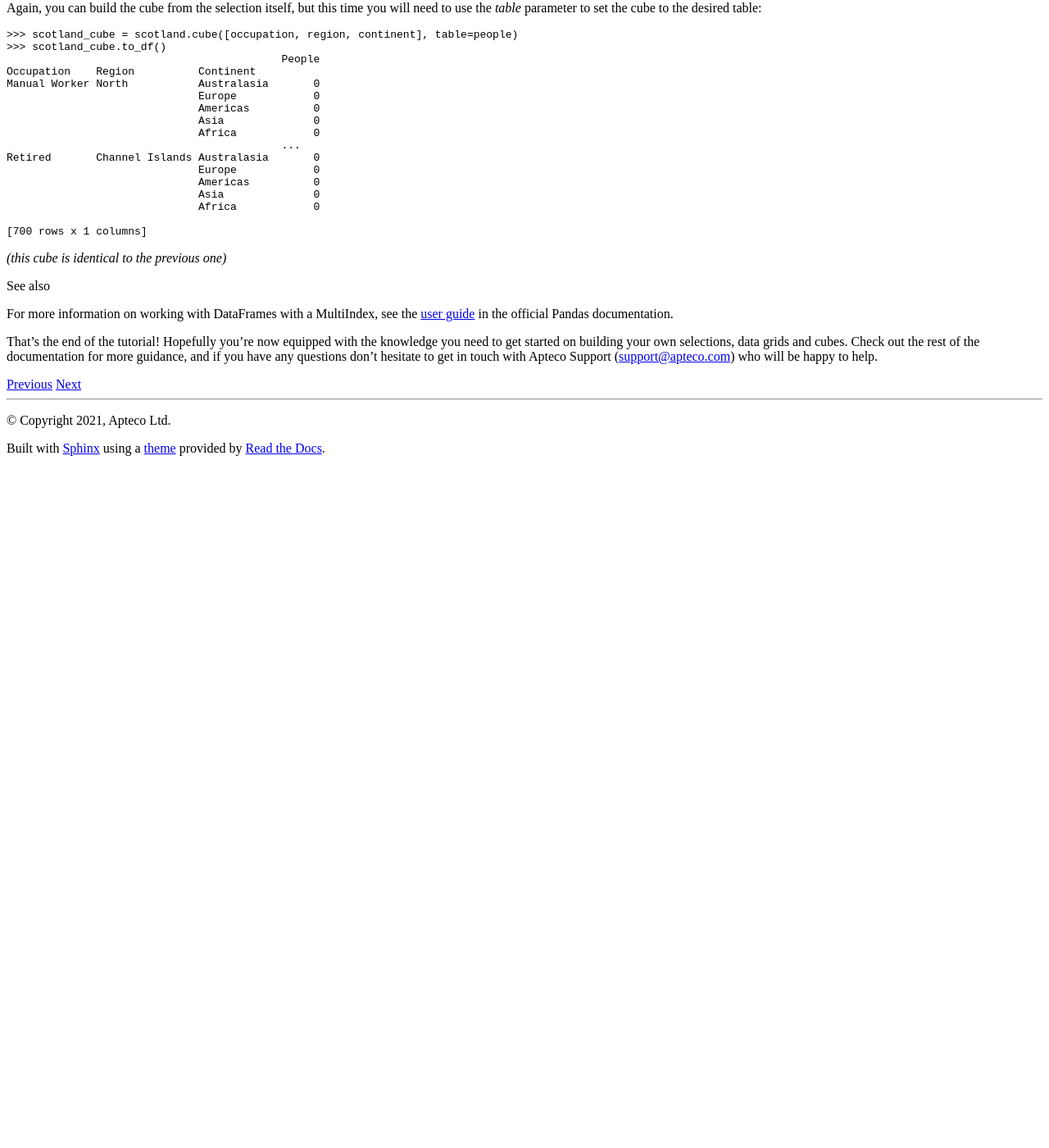
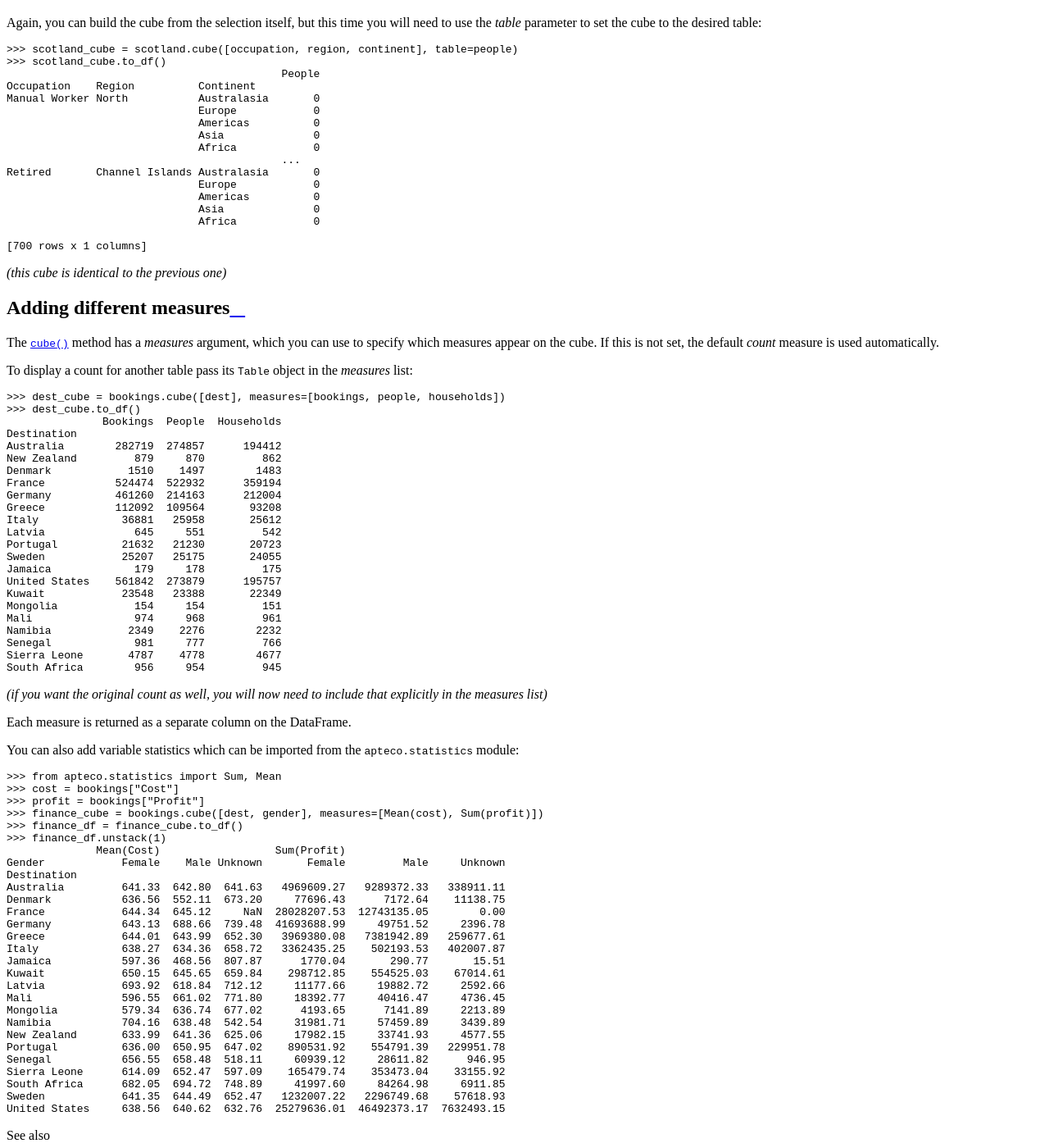
Before and after one commit to Apteco/py-apteco, a Sphinx documentation site: the page built from docs/source/tutorials/tutorial_09.rst, in a window 1280 px wide and 1400 px high, scrolled down 4940 px. Shown: the whole window at 82% size. Built offline with Sphinx 7.4.7 and the Read the Docs theme 2.0.0, drawn with Linux system fonts in a browser that asks for light colours; before the commit the page ends 5504 px from its top, so only the background shows below that; some of the changed text lies outside the part shown.

Commit message:
Add measures examples to cube reference and tutorial. [AB#6433, AB#6431]

```diff
--- a/docs/source/tutorials/tutorial_09.rst
+++ b/docs/source/tutorials/tutorial_09.rst
@@ -328,6 +328,77 @@ to set the cube to the desired table::
 
 *(this cube is identical to the previous one)*
 
+Adding different measures
+=========================
+
+The :meth:`cube` method has a `measures` argument,
+which you can use to specify which measures appear on the cube.
+If this is not set, the default `count` measure is used automatically.
+
+To display a count for another table pass its :class:`Table` object
+in the `measures` list::
+
+    >>> dest_cube = bookings.cube([dest], measures=[bookings, people, households])
+    >>> dest_cube.to_df()
+                   Bookings  People  Households
+    Destination
+    Australia        282719  274857      194412
+    New Zealand         879     870         862
+    Denmark            1510    1497        1483
+    France           524474  522932      359194
+    Germany          461260  214163      212004
+    Greece           112092  109564       93208
+    Italy             36881   25958       25612
+    Latvia              645     551         542
+    Portugal          21632   21230       20723
+    Sweden            25207   25175       24055
+    Jamaica             179     178         175
+    United States    561842  273879      195757
+    Kuwait            23548   23388       22349
+    Mongolia            154     154         151
+    Mali                974     968         961
+    Namibia            2349    2276        2232
+    Senegal             981     777         766
+    Sierra Leone       4787    4778        4677
+    South Africa        956     954         945
+
+*(if you want the original count as well,
+you will now need to include that explicitly in the measures list)*
+
+Each measure is returned as a separate column on the DataFrame.
+
+You can also add variable statistics
+which can be imported from the :mod:`apteco.statistics` module::
+
+    >>> from apteco.statistics import Sum, Mean
+    >>> cost = bookings["Cost"]
+    >>> profit = bookings["Profit"]
+    >>> finance_cube = bookings.cube([dest, gender], measures=[Mean(cost), Sum(profit)])
+    >>> finance_df = finance_cube.to_df()
+    >>> finance_df.unstack(1)
+                  Mean(Cost)                  Sum(Profit)
+    Gender            Female    Male Unknown       Female         Male     Unknown
+    Destination
+    Australia         641.33  642.80  641.63   4969609.27   9289372.33   338911.11
+    Denmark           636.56  552.11  673.20     77696.43      7172.64    11138.75
+    France            644.34  645.12     NaN  28028207.53  12743135.05        0.00
+    Germany           643.13  688.66  739.48  41693688.99     49751.52     2396.78
+    Greece            644.01  643.99  652.30   3969380.08   7381942.89   259677.61
+    Italy             638.27  634.36  658.72   3362435.25    502193.53   402007.87
+    Jamaica           597.36  468.56  807.87      1770.04       290.77       15.51
+    Kuwait            650.15  645.65  659.84    298712.85    554525.03    67014.61
+    Latvia            693.92  618.84  712.12     11177.66     19882.72     2592.66
+    Mali              596.55  661.02  771.80     18392.77     40416.47     4736.45
+    Mongolia          579.34  636.74  677.02      4193.65      7141.89     2213.89
+    Namibia           704.16  638.48  542.54     31981.71     57459.89     3439.89
+    New Zealand       633.99  641.36  625.06     17982.15     33741.93     4577.55
+    Portugal          636.00  650.95  647.02    890531.92    554791.39   229951.78
+    Senegal           656.55  658.48  518.11     60939.12     28611.82      946.95
+    Sierra Leone      614.09  652.47  597.09    165479.74    353473.04    33155.92
+    South Africa      682.05  694.72  748.89     41997.60     84264.98     6911.85
+    Sweden            641.35  644.49  652.47   1232007.22   2296749.68    57618.93
+    United States     638.56  640.62  632.76  25279636.01  46492373.17  7632493.15
+
 .. seealso::
     For more information on working with DataFrames with a MultiIndex,
     see the `user guide
```
Also changed, not shown: docs/source/reference/topics/cube.rst (+31 -0 lines).
